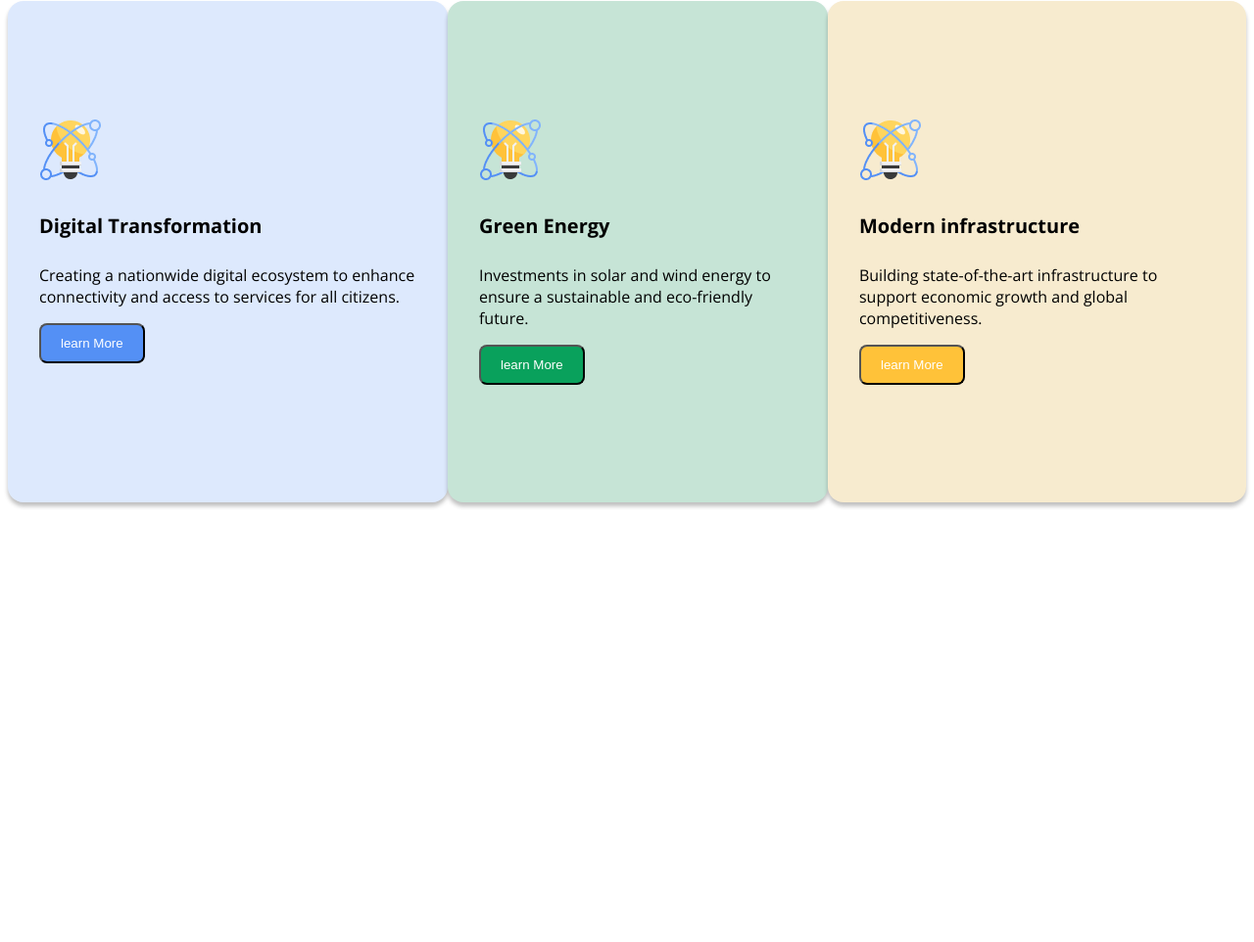
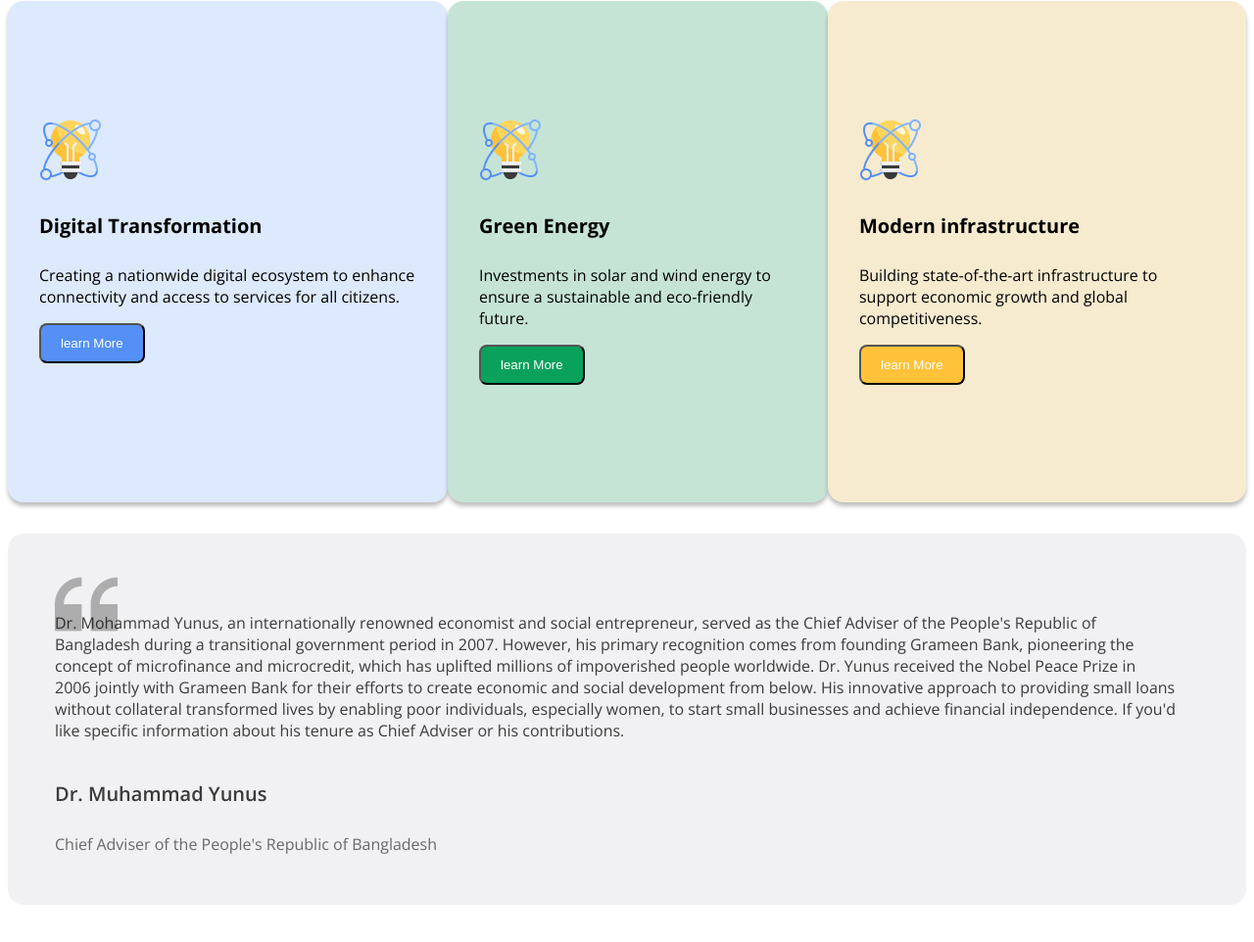
Before and after one commit to fahim7273/assignment-1, a plain HTML site: page index.html in a window 1280 px wide. Shown: the part 1414-2376 px from the top of the page at 98% size. Before the commit the page ends 1935 px from the top, so only its background shows below. Drawn offline with nearby package versions, Linux system fonts and the light colour scheme.

Commit message:
first commit

```diff
--- a/index.html
+++ b/index.html
@@ -69,6 +69,26 @@
 
 
     </section>
+    <section>
+        <div class="DR-YONUS">
+
+            <p class="dr-descr">
+                Dr. Mohammad Yunus, an internationally renowned economist and social entrepreneur, served as the Chief Adviser of the People's Republic of Bangladesh during a transitional government period in 2007. However, his primary recognition comes from founding Grameen Bank, pioneering the concept of microfinance and microcredit, which has uplifted millions of impoverished people worldwide.
+
+Dr. Yunus received the Nobel Peace Prize in 2006 jointly with Grameen Bank for their efforts to create economic and social development from below. His innovative approach to providing small loans without collateral transformed lives by enabling poor individuals, especially women, to start small businesses and achieve financial independence.
+
+If you'd like specific information about his tenure as Chief Adviser or his contributions.
+           <div>
+        </p>
+        <h3 class="name-younus"> Dr. Muhammad Yunus</h3>
+        <h5 class="name-title">Chief Adviser of the People's Republic of Bangladesh</h5>
+           </div>
+
+
+
+
+        </div>
+    </section>
 
 
    </main>
--- a/style/style.css
+++ b/style/style.css
@@ -152,3 +152,33 @@ nav{
     background-color: rgba(255, 194, 57, 1);
     color: rgba(255, 255, 255, 1);
 }
+/* 3nd pro */
+.DR-YONUS{
+   justify-content: space-between;
+    padding: 24px 48px;
+    background-color: rgba(241, 241, 243, 1);
+    margin: 32px 00px 80px;
+    border-radius: 16px;
+
+}
+.dr-descr{
+
+    background-image: url('../img/quote-bg.png');
+    background-repeat: no-repeat;
+    background-position: top left;
+    padding: 40px 24px 20px 0px ;
+    color: rgba(14, 14, 14, 0.8);
+    font-weight: 400;
+    font-size: 16px;
+}
+.name-younus{
+    font-weight: 600;
+    font-size: 20px;
+    color: rgba(14, 14, 14, 0.8);
+
+}
+.name-title{
+    color: rgba(14, 14, 14, 0.6);
+    font-weight: 400;
+    font-size: 16px;
+}
```
